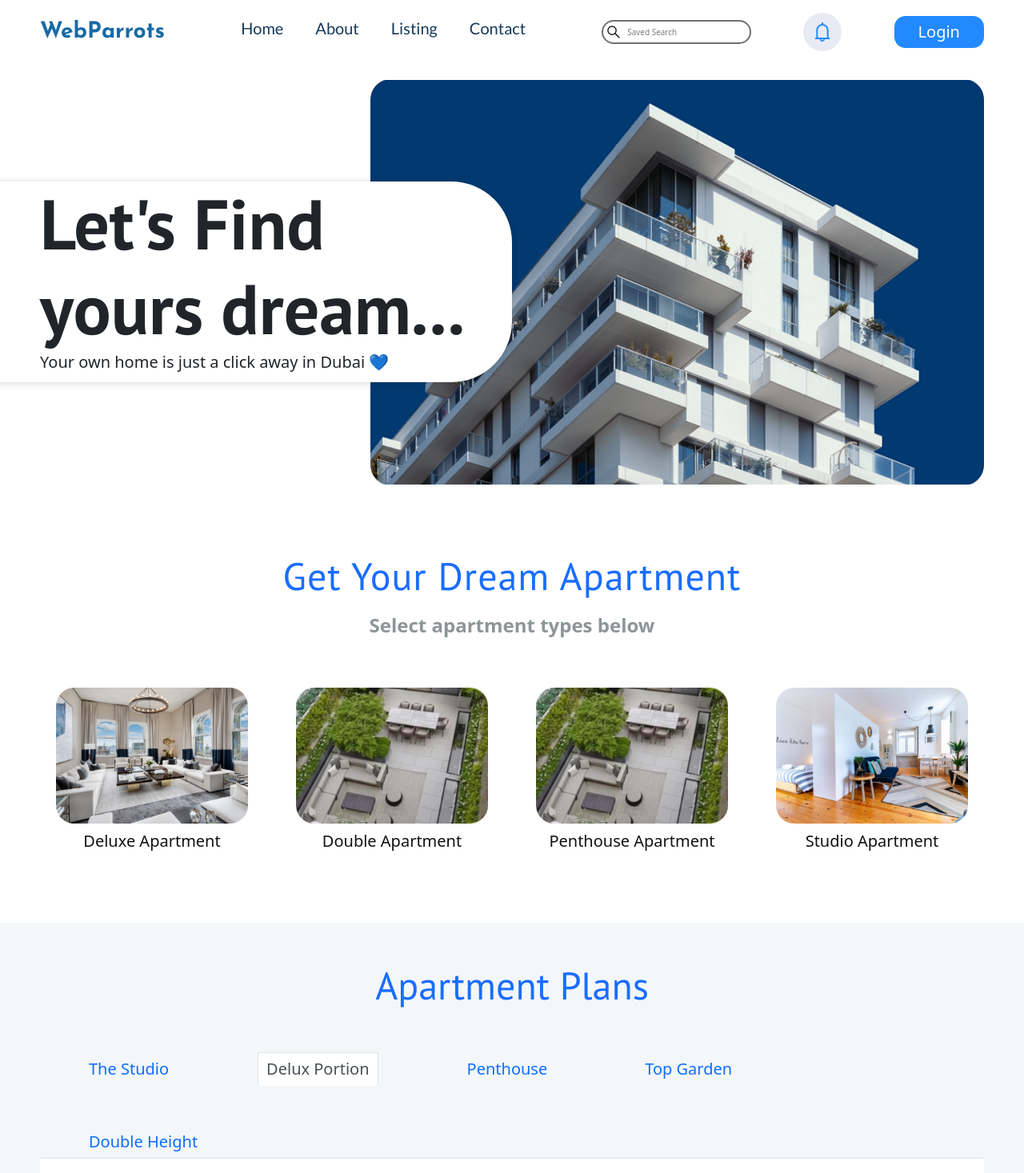
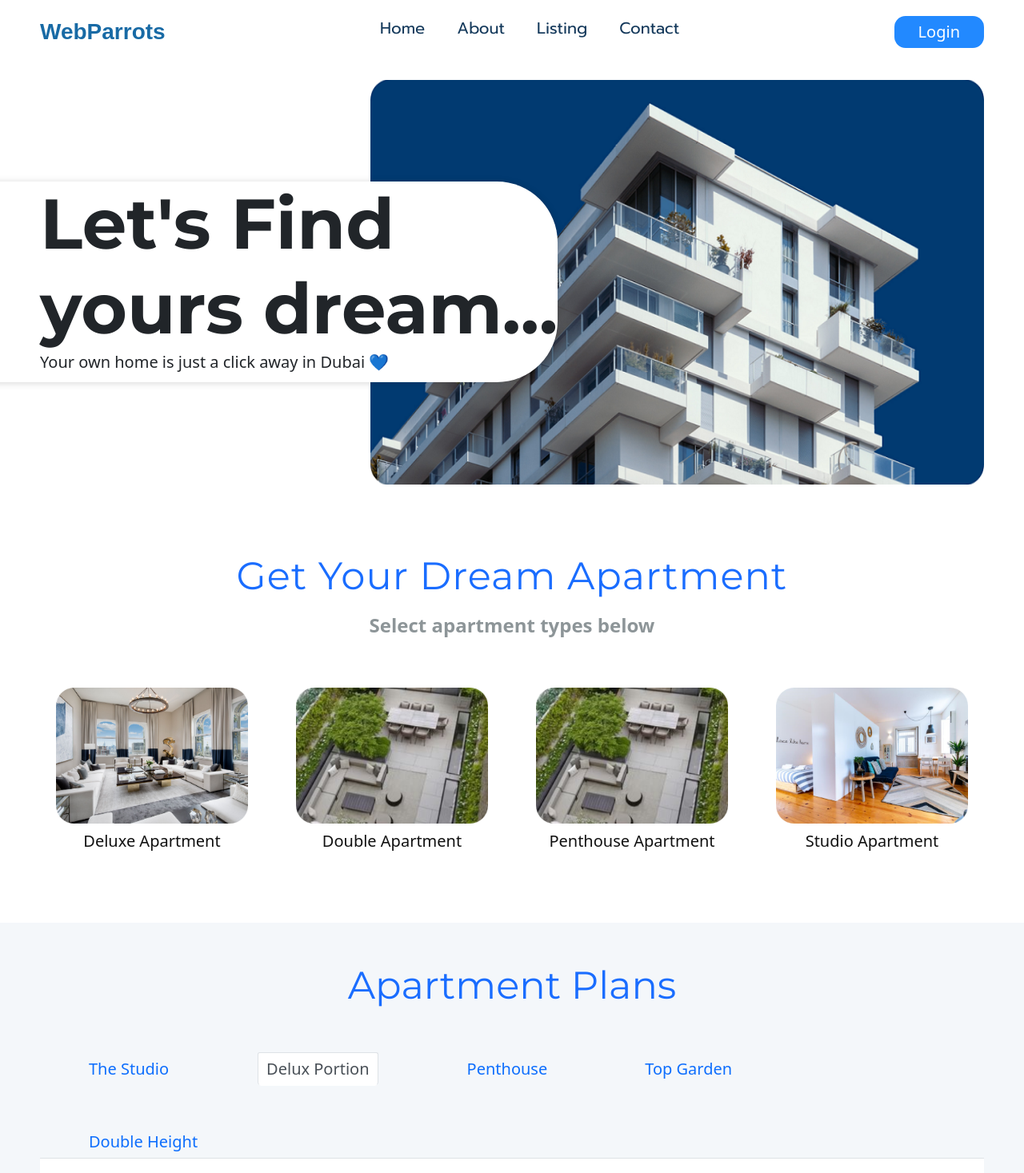
Before and after one commit to codewithhashim/Web3-based-fund-raising-platform, a React (Create React App) app: page / in a window 1280 px wide. Shown: the top 1467 px of the page at 80% size. Built offline with nearby package versions, Linux system fonts and the light colour scheme.

Commit message:
restarted at 8th march

```diff
--- a/src/components/assets/css/about/about.css
+++ b/src/components/assets/css/about/about.css
@@ -13,8 +13,12 @@
 
 .about-container h1 {
   font-size: 3rem;
-  font-family: "PT Sans", serif;
+  font-family: "Montserrat", serif;
   color: #2289ff;
+}
+
+.about-text {
+  font-family: "Prompt", sans-serif;
 }
 .contact-btn {
   background-color: #2289ff;
--- a/src/components/assets/css/contact/contact.css
+++ b/src/components/assets/css/contact/contact.css
@@ -15,7 +15,7 @@
   font-size: 3rem;
   font-weight: bold;
   margin-bottom: 30px;
-  font-family: "PT Sans", serif;
+  font-family: "Montserrat", serif;
   color: #fff;
   letter-spacing: 1.2px;
 }
@@ -67,7 +67,7 @@ ul.contact-list li .icon {
 .contact-form h1 {
   color: #2289ff;
   font-size: 3rem;
-  font-family: "PT Sans", serif;
+  font-family: "Montserrat", serif;
   margin-bottom: 50px;
 }
 
--- a/src/components/assets/css/home/apt-features.css
+++ b/src/components/assets/css/home/apt-features.css
@@ -6,7 +6,7 @@
   font-weight: 400;
   margin: 30px;
   text-align: center;
-  font-family: "PT Sans", serif;
+  font-family: "Montserrat", serif;
 }
 .features-boxes {
   display: grid;
--- a/src/components/assets/css/home/apt-plans.css
+++ b/src/components/assets/css/home/apt-plans.css
@@ -32,7 +32,7 @@ button[role="tab"] {
   padding: 20px;
 }
 .apt-plans-header h2 {
-  font-family: "PT Sans", serif;
+  font-family: "Montserrat", serif;
   font-weight: 400;
   font-size: 4.8rem;
   color: #1a6dff;
--- a/src/components/assets/css/home/apt-types.css
+++ b/src/components/assets/css/home/apt-types.css
@@ -10,7 +10,7 @@
   color: #1a6dff;
   line-height: 1;
   letter-spacing: 1px;
-  font-family: "PT Sans", serif;
+  font-family: "Montserrat", serif;
 }
 .types-heading h3 span {
   color: #1a6dff;
--- a/src/components/assets/css/home/hero.css
+++ b/src/components/assets/css/home/hero.css
@@ -23,7 +23,7 @@
 .hero-heading {
   font-size: 8.8rem;
   margin: 0;
-  font-family: "PT Sans", serif;
+  font-family: "Montserrat", serif;
   font-weight: 700;
 }
 .hero-heading-span {
--- a/src/components/assets/css/listing/listing.css
+++ b/src/components/assets/css/listing/listing.css
@@ -3,7 +3,7 @@
 }
 .listing-container .listing-header {
   background: url(../../featured-bg.png) no-repeat right top;
-  min-height: calc(100vh - 8rem);
+  min-height: calc(70vh - 8rem);
   background-size: 40%;
   display: flex;
   justify-content: center;
@@ -21,17 +21,21 @@
 
 .listing-div {
   font-size: 1.6rem;
-  padding: 1rem;
   border-radius: 10px;
+  border-top-left-radius: 0;
+  border-top-right-radius: 0;
   background-color: #f2f2f2;
   margin-bottom: 20px;
   box-shadow: 0px 0px 5px 0px rgba(0, 0, 0, 0.5);
   position: relative;
+  min-height: 200px;
+}
+.listing-content {
+  padding: 1rem;
   min-height: 150px;
 }
-
 .property-title {
-  font-size: 2rem;
+  font-size: 2.2rem;
 }
 
 .property-description {
@@ -50,13 +54,27 @@
   content: "$";
 }
 .property-purchase-link {
-  background-color: #1a6dff;
-  color: #fff;
+  color: #111;
   font-size: 2rem;
   padding: 5px 30px;
   border-radius: 14px;
   text-decoration: none;
   position: absolute;
   bottom: 10px;
-  left: 10px;
+  background: conic-gradient(
+      from 135deg at 50% -10px,
+      #1a6dff 90deg,
+      transparent 91deg
+    )
+    50% calc(-3px - 50%) / 100% 300% no-repeat;
+  transition: 0.5s;
 }
+.property-purchase-link:hover {
+  background-position: bottom;
+  color: #fff;
+}
+.property-image {
+  width: 100%;
+  max-width: 290px;
+  min-height: 250px;
+}
--- a/src/components/assets/css/thankyou.css
+++ b/src/components/assets/css/thankyou.css
@@ -9,7 +9,7 @@
   font-size: 5rem;
   font-weight: bold;
   margin-bottom: 1rem;
-  font-family: "PT Sans", serif;
+  font-family: "Montserrat", serif;
 }
 
 .thankyou p {
--- a/src/components/header.js
+++ b/src/components/header.js
@@ -1,6 +1,5 @@
 // Navbar jsx
-import { AiOutlineBell } from "react-icons/ai";
-import { AiOutlineSearch } from "react-icons/ai";
+
 
 
 import React from "react";
@@ -42,13 +41,8 @@ function Header() {
         </nav>
 
 
-        <div className="saved-search">
-          <AiOutlineSearch className="search-icon" />
-          <input type="search" name="" id="" placeholder="Saved Search" />
-        </div>
-        <div className="notification-icon">
-          <AiOutlineBell className="bell" />
-        </div>
+
+
         <div className="user-login">
           <button>Login</button>
         </div>
--- a/src/index.css
+++ b/src/index.css
@@ -1,6 +1,7 @@
-@import url("https://fonts.googleapis.com/css2?family=Josefin+Sans:wght@400;500;700&family=Lato:wght@300;400;700&display=swap");
-/* PT Sans */
-@import url("https://fonts.googleapis.com/css2?family=PT+Sans:wght@400;700&display=swap");
+@import url("https://fonts.googleapis.com/css2?family=Prompt:wght@400;600;700&display=swap");
+
+/* Montserrate */
+@import url("https://fonts.googleapis.com/css2?family=Montserrat:wght@400;500;600;700&display=swap");
 
 *,
 *:before,
@@ -15,7 +16,7 @@ html {
 body {
   margin: 0;
   padding: 0;
-  font-family: "Lato", sans-serif;
+  font-family: "Prompt", sans-serif;
   -webkit-font-smoothing: antialiased;
   -moz-osx-font-smoothing: grayscale;
   overflow-x: hidden;
@@ -40,7 +41,7 @@ textarea {
   /* font-families */
   --font-family-logo-header: "Josefin Sans", sans-serif;
   --heading-button: "Josefin Sans", sans-serif;
-  --body-text: "Lato", sans-serif;
+  --body-text: "Prompt", sans-serif;
 }
 a {
   text-decoration: none;
--- a/src/pages/Listing.js
+++ b/src/pages/Listing.js
@@ -1,4 +1,4 @@
-import "../components/assets/css/listing/listing.css"
+import "../components/assets/css/listing/listing.css";
 
 import db from "../firebase.config";
 
@@ -31,19 +31,15 @@ function Listing() {
   return (
     <div className="listing-container">
       <div className="listing-header">
-            <h2 className="listing-title">
-              Choose your DreamLand!
-            </h2>
+        <h2 className="listing-title">Choose your DreamLand!</h2>
       </div>
       <div className="property-grid">
-
-
         {info.map((data) => (
           <Frame
             Price={data.Price}
             Title={data.Title}
             Description={data.Description}
-          image={data.image}
+            Image={data.Image}
           />
         ))}
       </div>
@@ -52,30 +48,24 @@ function Listing() {
 }
 
 // Define how each display entry will be structured
-const Frame = ({ Price, Title, Description, image }) => {
+const Frame = ({ Price, Title, Description, Image }) => {
   return (
     <div className="listing-div">
-
+      <img src={Image} alt="" className="property-image" />
+      <div className="listing-content">
         <h3 className="property-title"> {Title}</h3>
 
         <p className="property-desc"> {Description}</p>
 
         <span className="property-price"> {Price}</span>
 
-      <img
-        src={image}
-        alt=""
-        style={{
-          width: "200px",
-          height: "200px",
-          borderRadius: "50%",
-          margin: "10px",
-        }}
-      />
-      <a href="#" className="property-purchase-link">
-        Click
+        <a
+          href="https://calendly.com/thedubaibuilders/property-purchase"
+          className="property-purchase-link"
+        >
+          Book Meeting
         </a>
-
+      </div>
     </div>
   );
 };
```
Lines whose indentation alone changed are shown as unchanged.
